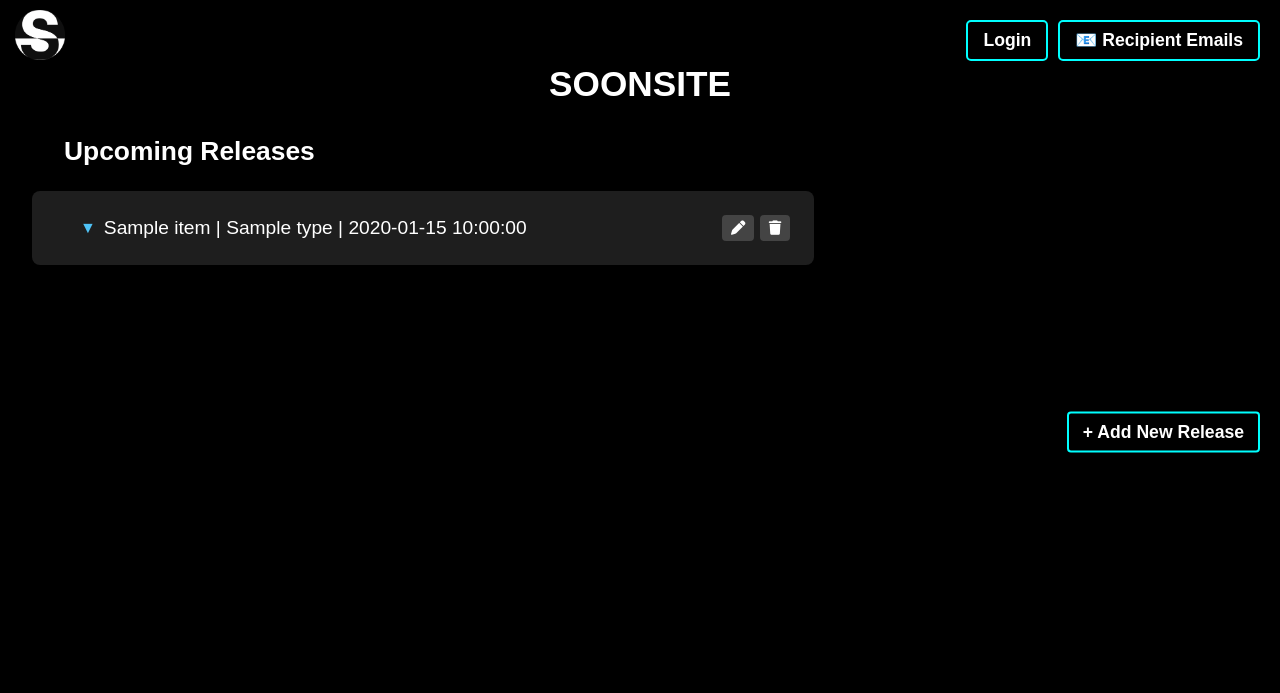
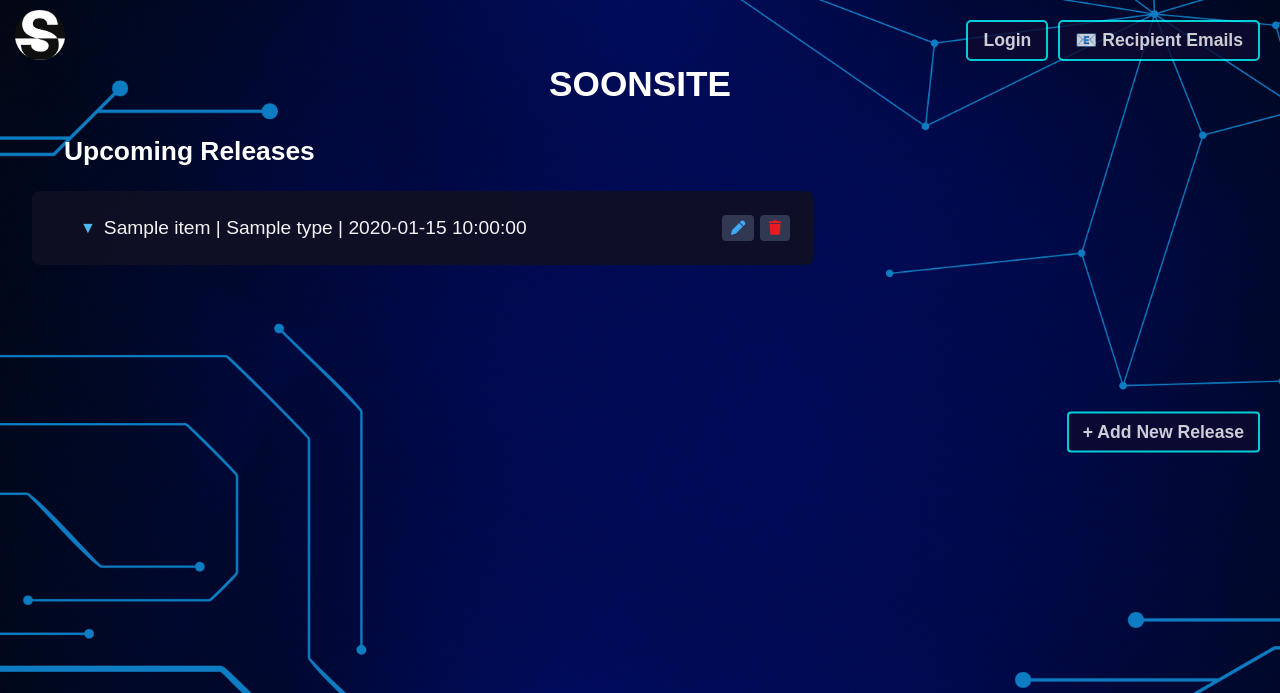
Before and after one commit to SUJALL-MOHAPATRA/SOONSITE, a Flask app: template templates/index.html in a window 1280 px wide. Shown: the top 693 px of the page. Run offline with Flask 3, Linux system fonts and the light colour scheme; the template is opened without the code that fills it: most values are stand-ins (such as "Sample title", 1, 10 or a date in 2020); some libraries are stand-ins or nearby versions.

Commit message:
Update style.css

```diff
--- a/static/style.css
+++ b/static/style.css
@@ -1,6 +1,11 @@
 /* Base styles */
 body {
     background-color: #000000;
+    background-image: url("background.png"); /* loads from /static/ */
+    background-size: cover;       /* make it fill the screen */
+    background-position: center;  /* center the image */
+    background-repeat: no-repeat; /* prevent tiling */
+    background-attachment: fixed; /* stays still on scroll (optional) */
     color: #ffffff;
     font-family: Arial, sans-serif;
     text-align: center;
@@ -93,7 +98,7 @@ button {
 }
 
 .release-bar {
-    background-color: #1e1e1e;
+    background-color: #0F0F24;
     padding: 0.8rem 1rem;
     margin: 0.5rem auto;
     border-radius: 0.5rem;
@@ -101,11 +106,13 @@ button {
     display: flex;
     justify-content: space-between;
     align-items: center; /* keeps arrow, text, and buttons vertically aligned */
-    min-height: 1rem; /* enforces compact height */
+    min-height: 1rem;    /* enforces compact height */
+    opacity: 0.95;
 }
 
 .release-bar:hover {
-    background-color: #2c2c2c;
+    background-color: #151330;
+    opacity: 0.9;
 }
 
 .release-left {
@@ -160,10 +167,11 @@ button {
 
 .dropdown-content {
     display: none;
-    background-color: #2a2a2a;
+    background-color: #0E0A30;
     padding: 0.8rem;
     margin: -0.3rem auto 1rem;
     border-radius: 0 0 0.5rem 0.5rem;
+    opacity: 0.9;
 }
 
 .links a {
@@ -185,12 +193,13 @@ button {
     position: absolute;
     right: 20px;        /* distance from right edge */
     padding: 0.5rem 1rem;
-    background-color: transparent;
+    background-color: #0E0A30;
     color: white;
     text-decoration: none;
     border: 2px solid cyan;
     border-radius: 4px;
     font-weight: bold;
+    opacity: 0.8;
 }
 
 .add-link:hover {
@@ -210,30 +219,31 @@ button {
 }
 
 .edit-btn {
-    background-color: #4fc3f7;   /* blue */
-    color: black;
-    border: none;
+    background-color: #333D52 !important;
+    color: #42B0FF !important;
+    border: none !important;
     padding: 6px 10px;
     cursor: pointer;
     border-radius: 4px;
 }
 
 .delete-btn {
-    background-color: #d9534f;   /* red */
-    color: white;
-    border: none;
+    background-color: #333D52 !important;
+    color: #F51D1D !important;
+    border: none !important;
     padding: 6px 10px;
     cursor: pointer;
     border-radius: 4px;
 }
 
 .edit-btn:hover {
-    background-color: #0288d1;
-    color: white;
+    background-color: #0F00FF !important;
+    color: white !important;
 }
 
 .delete-btn:hover {
-    background-color: #c9302c;
+    background-color: #B01605 !important;
+    color: white !important;
 }
 
 /* Login/Logout and Email*/
@@ -246,7 +256,7 @@ button {
 }
 
 .btn-auth, .btn-email {
-    background-color: transparent;
+    background-color: #0E0A30;
     color: white;
     padding: 8px 15px;
     text-decoration: none;
@@ -254,6 +264,7 @@ button {
     border-radius: 5px;
     font-weight: bold;
     cursor: pointer;
+    opacity: 0.8;
 }
 
 .btn-auth:hover, .btn-email:hover {
@@ -342,7 +353,7 @@ button.add-link-btn {
 
 /* change.html specific form box */
 form.edit-box {
-    background-color: #1e1e1e;
+    background-color: #0F0F24;
     padding: 1.2rem;
     border-radius: 0.6rem;
     max-width: 20rem;
@@ -376,7 +387,7 @@ th {
     padding: 0.3rem 0.6rem;
     border-bottom: 1px solid #444;
     word-break: break-word;
-    background-color: #1e1e1e;
+    background-color: #0F0F24;
     line-height: 1.2;
 }
 
@@ -433,7 +444,7 @@ tr:hover {
     margin-right: 0.6rem;
     border: none;
     border-radius: 4px;
-    background-color: #1e1e1e;
+    background-color: #0F0F24;
     color: white;
 }
 
```
